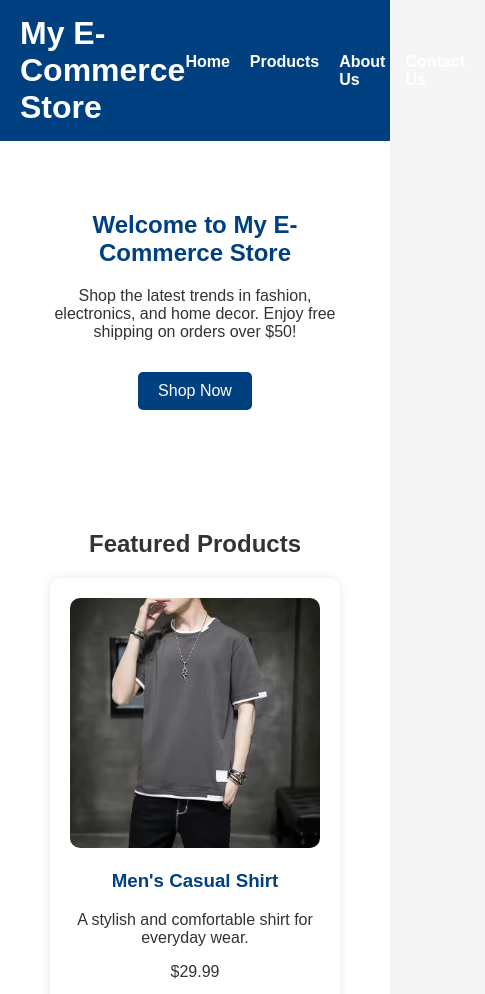
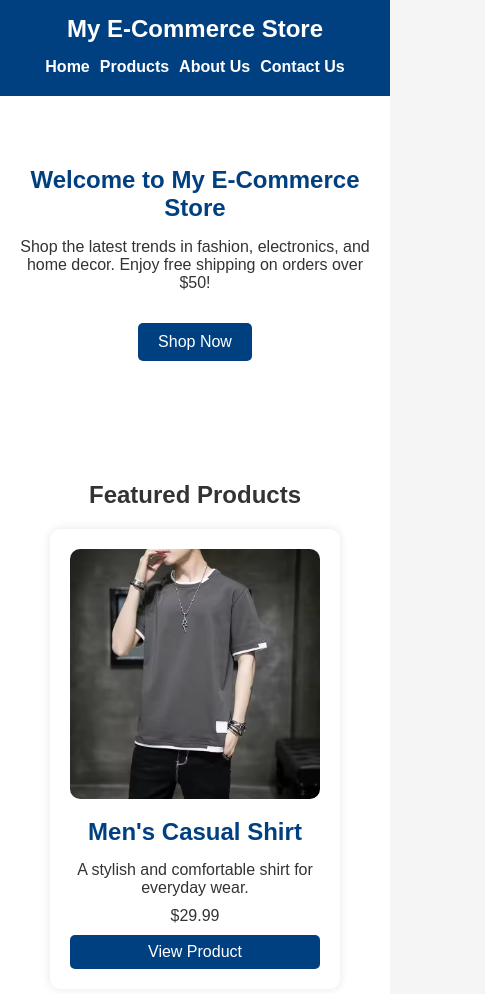
Before and after one commit to Benjamin-ngiimei/e-commerce-website, a plain HTML site: page index.html in a window 390 px wide. Shown: the top 994 px of the page, 485 px wide, since content can reach past the window. Drawn offline with Linux system fonts and the light colour scheme; a script that the page names is missing.

Commit message:
Update styles.css

```diff
--- a/styles.css
+++ b/styles.css
@@ -15,10 +15,12 @@ header {
     display: flex;
     justify-content: space-between;
     align-items: center;
+    flex-wrap: wrap;
 }
 
 header h1 {
     margin: 0;
+    font-size: 1.8rem;
 }
 
 nav ul {
@@ -26,6 +28,7 @@ nav ul {
     padding: 0;
     margin: 0;
     display: flex;
+    flex-wrap: wrap;
 }
 
 nav ul li {
@@ -41,12 +44,14 @@ nav ul li a {
 /* Hero Section */
 section:first-of-type {
     text-align: center;
-    padding: 50px;
+    padding: 50px 20px;
     background-color: #ffffff;
 }
 
 section:first-of-type h2 {
     color: #004080;
+    font-size: 2rem;
+    margin-bottom: 15px;
 }
 
 section:first-of-type a {
@@ -61,9 +66,14 @@ section:first-of-type a {
 
 /* Product Section */
 section:nth-of-type(2) {
-    padding: 50px;
+    padding: 50px 20px;
     background-color: white;
     text-align: center;
+}
+
+section:nth-of-type(2) h2 {
+    font-size: 2rem;
+    margin-bottom: 20px;
 }
 
 section:nth-of-type(2) div {
@@ -79,6 +89,7 @@ article {
     border-radius: 10px;
     box-shadow: 0 0 10px rgba(0, 0, 0, 0.1);
     width: 250px;
+    text-align: center;
 }
 
 article img {
@@ -88,6 +99,13 @@ article img {
 
 article h3 {
     color: #004080;
+    font-size: 1.5rem;
+    margin: 15px 0;
+}
+
+article p {
+    font-size: 1rem;
+    margin: 10px 0;
 }
 
 article a {
@@ -103,8 +121,13 @@ article a {
 /* Call-to-Action Section */
 section:nth-of-type(3) {
     text-align: center;
-    padding: 50px;
+    padding: 50px 20px;
     background-color: #e0e0e0;
+}
+
+section:nth-of-type(3) h2 {
+    font-size: 2rem;
+    margin-bottom: 15px;
 }
 
 section:nth-of-type(3) form {
@@ -116,6 +139,7 @@ input[type="email"] {
     width: 250px;
     border: 1px solid #ccc;
     border-radius: 5px;
+    margin-bottom: 10px;
 }
 
 button {
@@ -142,6 +166,7 @@ footer ul {
     margin: 10px 0 0;
     display: flex;
     justify-content: center;
+    flex-wrap: wrap;
 }
 
 footer ul li {
@@ -152,3 +177,77 @@ footer ul li a {
     color: white;
     text-decoration: none;
 }
+
+/* Responsive Design */
+@media (max-width: 768px) {
+    header {
+        flex-direction: column;
+        text-align: center;
+    }
+
+    header h1 {
+        margin-bottom: 10px;
+    }
+
+    nav ul {
+        justify-content: center;
+    }
+
+    nav ul li {
+        margin: 0 10px;
+    }
+
+    section:first-of-type h2 {
+        font-size: 1.8rem;
+    }
+
+    section:nth-of-type(2) h2 {
+        font-size: 1.8rem;
+    }
+
+    section:nth-of-type(3) h2 {
+        font-size: 1.8rem;
+    }
+
+    article {
+        width: 100%;
+        max-width: 300px;
+    }
+
+    input[type="email"] {
+        width: 100%;
+        max-width: 300px;
+    }
+}
+
+@media (max-width: 480px) {
+    header h1 {
+        font-size: 1.5rem;
+    }
+
+    nav ul li {
+        margin: 5px;
+    }
+
+    section:first-of-type h2 {
+        font-size: 1.5rem;
+    }
+
+    section:nth-of-type(2) h2 {
+        font-size: 1.5rem;
+    }
+
+    section:nth-of-type(3) h2 {
+        font-size: 1.5rem;
+    }
+
+    article {
+        width: 100%;
+        max-width: 250px;
+    }
+
+    input[type="email"] {
+        width: 100%;
+        max-width: 250px;
+    }
+}
```
